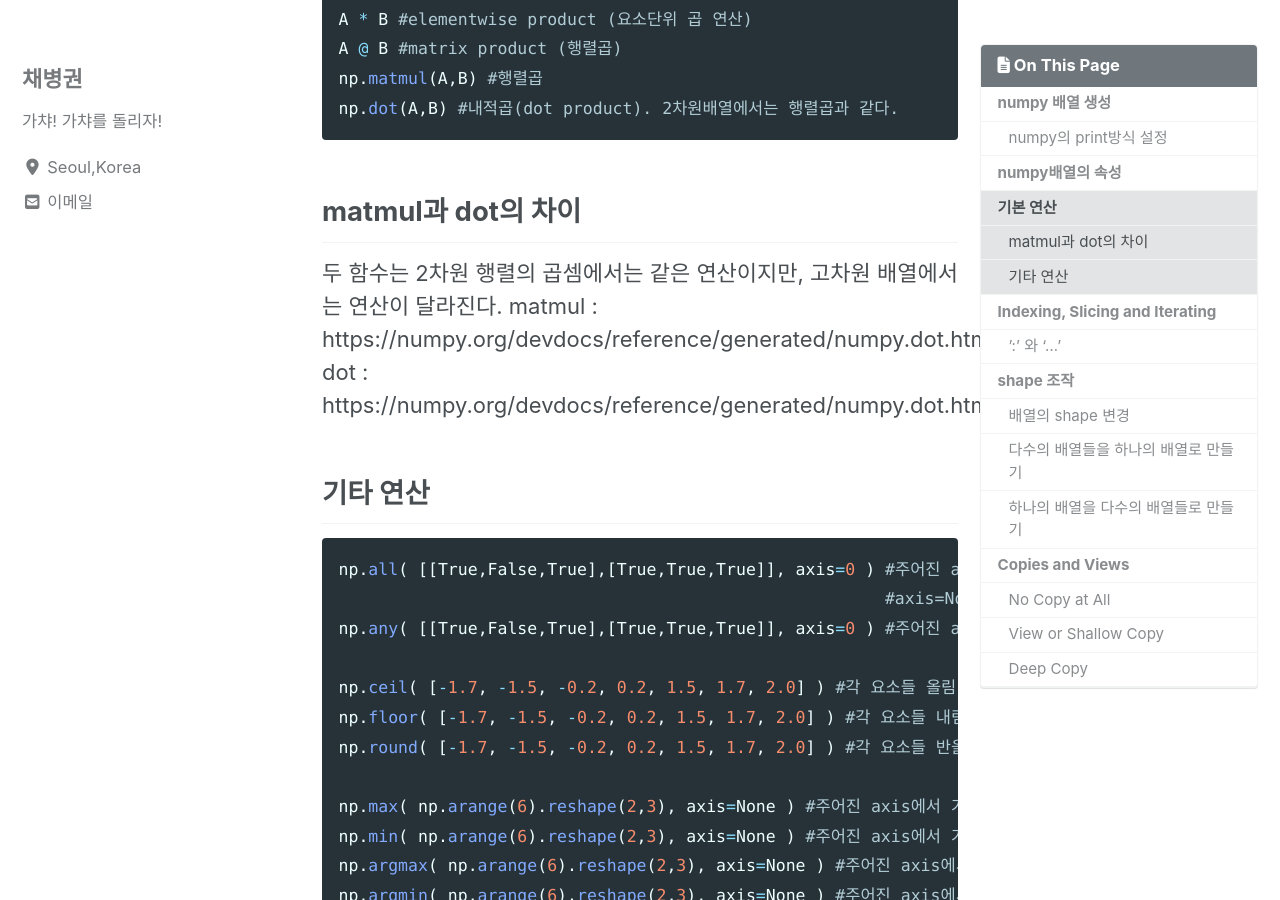
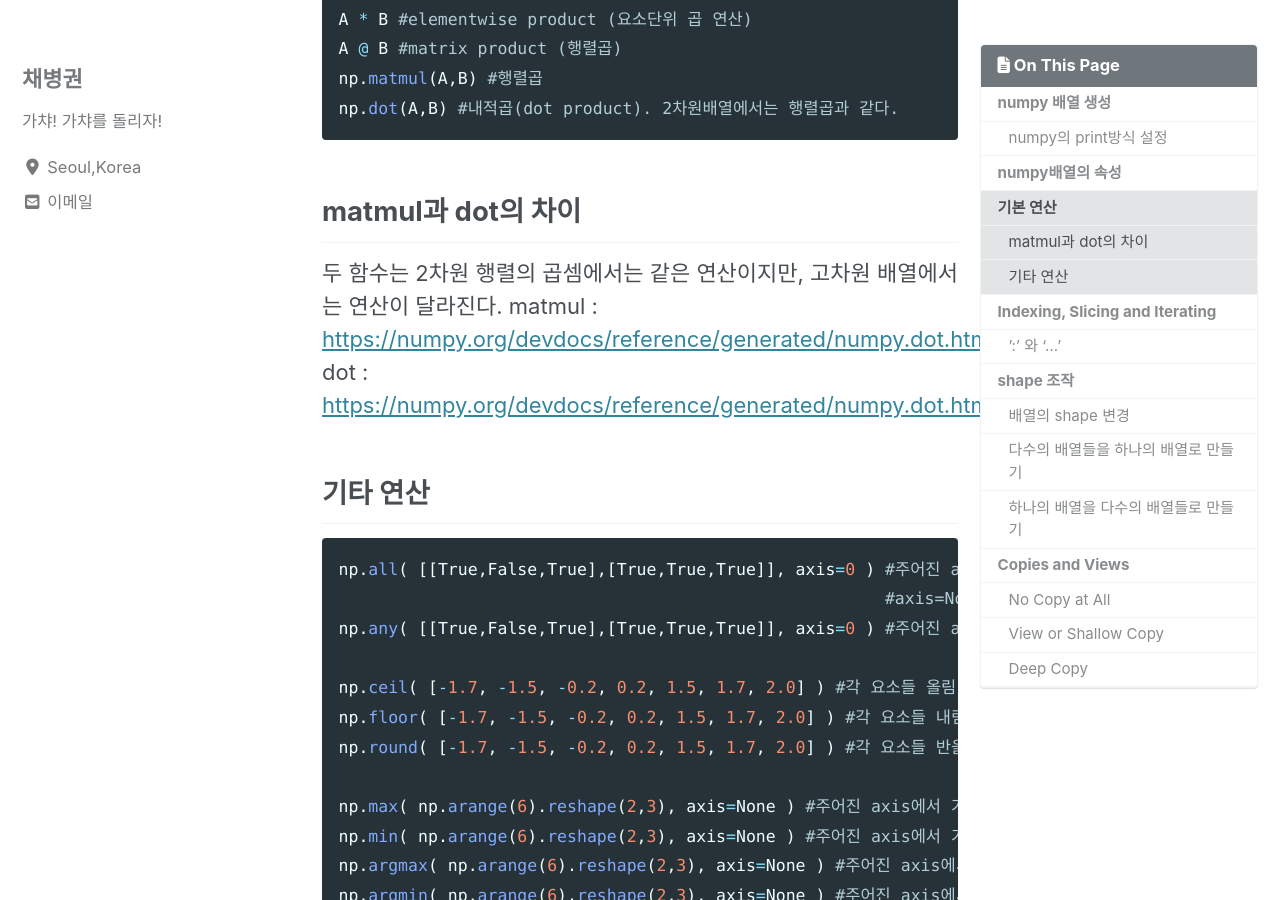
Before and after one commit to ByeongGwonChae/mynotebook, a Jekyll site: the page built from _posts/2020-02-29-numpy기초.md, in a window 1280 px wide and 900 px high, scrolled down 2427 px. Built offline with Jekyll 4.4.1, drawn with Linux system fonts in a browser that asks for light colours; cached includes are drawn as plain includes; nearby versions of some CDN libraries.

```diff
--- a/_posts/2020-02-29-numpy기초.md
+++ b/_posts/2020-02-29-numpy기초.md
@@ -89,8 +89,8 @@ np.dot(A,B) #내적곱(dot product). 2차원배열에서는 행렬곱과 같다.
 ~~~
 ## matmul과 dot의 차이
 두 함수는 2차원 행렬의 곱셈에서는 같은 연산이지만, 고차원 배열에서는 연산이 달라진다.
-matmul : https://numpy.org/devdocs/reference/generated/numpy.dot.html#numpy.matmul
-dot : https://numpy.org/devdocs/reference/generated/numpy.dot.html#numpy.dot
+matmul : <https://numpy.org/devdocs/reference/generated/numpy.dot.html#numpy.matmul>
+dot : <https://numpy.org/devdocs/reference/generated/numpy.dot.html#numpy.dot>
 ## 기타 연산
 ~~~ python
 np.all( [[True,False,True],[True,True,True]], axis=0 ) #주어진 axis의 모든 요소가 True인지 측정(0이 열끼리, 1이 행끼리)
```
